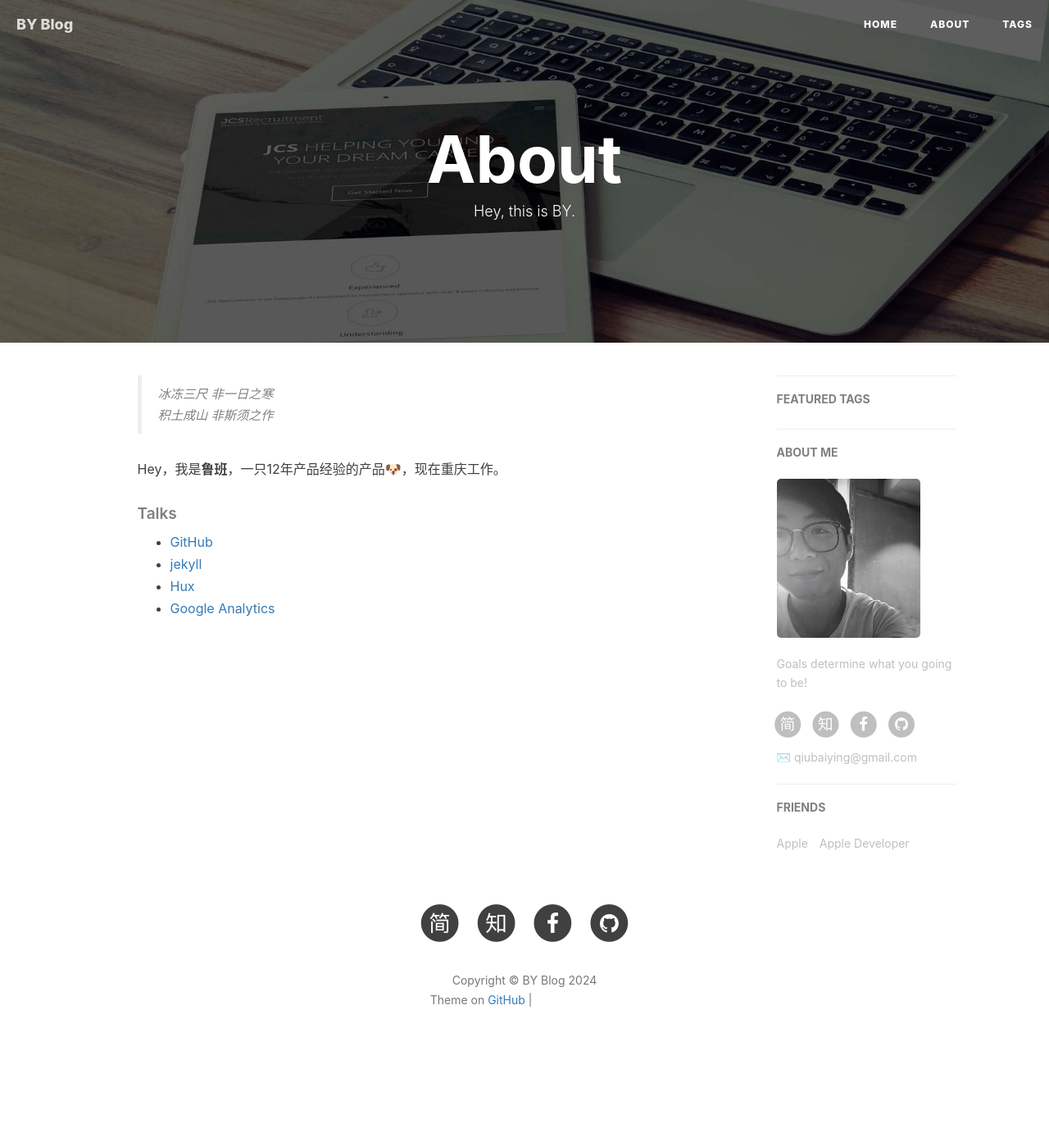
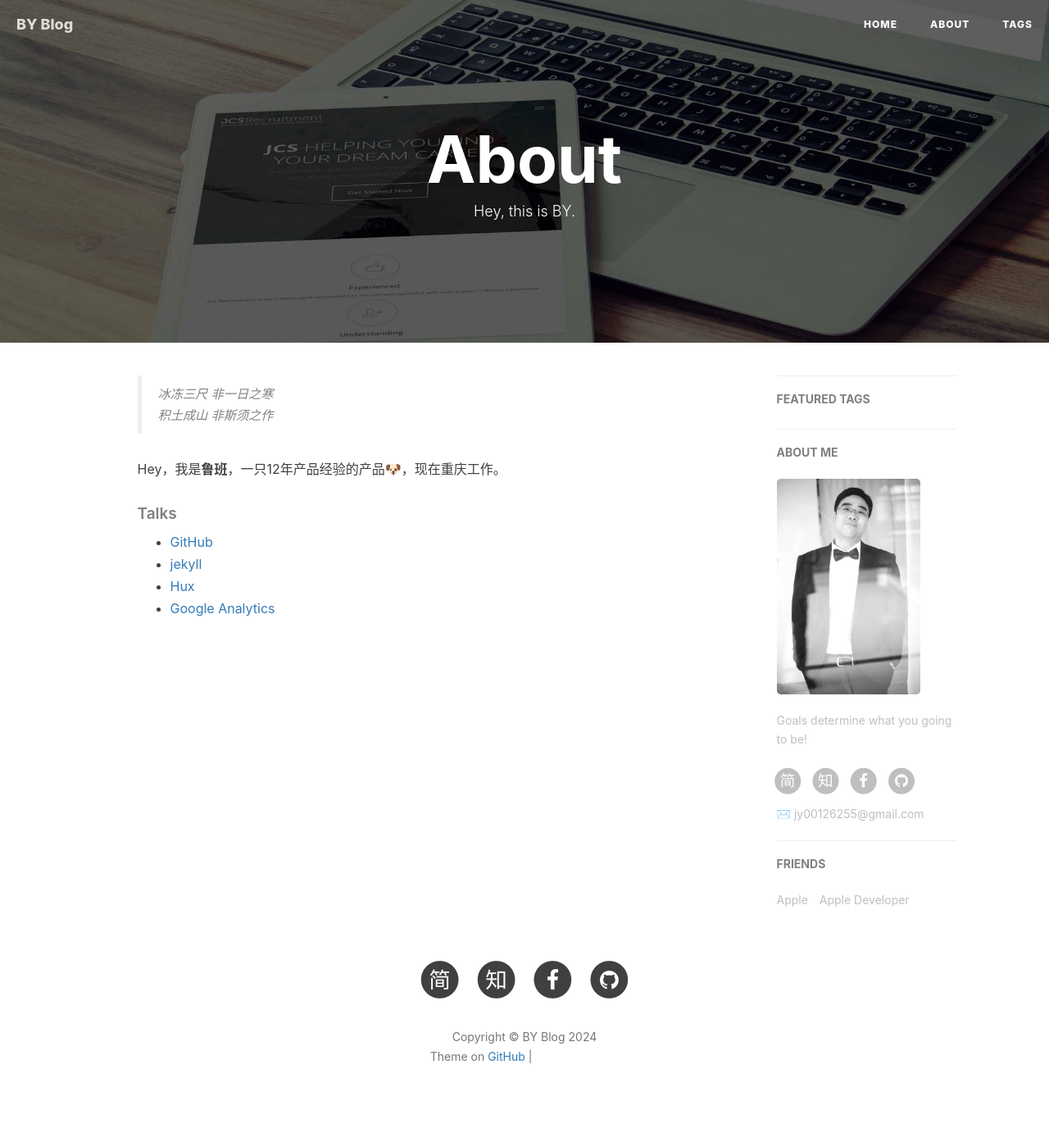
Before and after one commit to flashpz/flashpz.github.io, a Jekyll site: the page built from about.html, in a window 1280 px wide. Shown: the whole page at 82% size. Built offline with Jekyll 4.4.1, drawn with Linux system fonts in a browser that asks for light colours; nearby versions of some CDN libraries; comment, search, counter and statistics services are not loaded; before the commit the page ends 1324 px from its top, so only the background shows below that; grey boxes are pictures that could not be loaded.

Commit message:
update some files

```diff
--- a/_config.yml
+++ b/_config.yml
@@ -1,10 +1,10 @@
 # Site settings
 title: BY Blog
-SEOTitle: 柏荧的博客 | BY Blog
+SEOTitle: 鲁班的博客 | BY Blog
 header-img: img/post-bg-desk.jpg
-email: qiubaiying@gmail.com
+email: jy00126255@gmail.com
 description: "Every failure is leading towards success."
-keyword: "BY, BY Blog, 鲁班的博客, luban, 鲁班, 产品经理, 商业模式, 物联网, 车联网"
+keyword: "Lu Ban`s Blog, 鲁班的博客, luban, 鲁班, 产品经理, 商业模式, 物联网, 车联网"
 url: "http://flashpz.github.io"          # your host, for absolute URL
 baseurl: ""      # for example, '/blog' if your blog hosted on 'host/blog'
 github_repo: "https://github.com/flashpz/flashpz.github.io.git" # you code repository
--- a/about.html
+++ b/about.html
@@ -34,14 +34,13 @@ header-img: "img/post-bg-rwd.jpg"
 
 <!-- English Version -->
 <!-- <div class="en post-container">
-    <blockquote><p>Yet another iOS Developer. <br>
+    <blockquote><p>Yet another PM. <br>
     Yet another Life-long Student.</p></blockquote>
 
-    <p>Hi, I am <strong>Baiying Qiu</strong>，you can call me <strong>BY</strong>. I am an iOS software engineer and currently working in Xiamen</p>
+    <p>Hi, I am <strong>Lu Ban</strong>. I am a product manager, and I work in Chongqing</p>
 
     <p>This is my personal blog, through making Github Pages and Jekyll.My GitHub  👉 <a href="http://github.com/qiubaiying">Github·BY</a>.</p>
 
-    <p>I am a sports enthusiast, I like fitness, running and boxing.</p>
 
     <h5>Talks</h5>
 
```
Also changed, not shown: img/about-BY-gentle.jpg, img/avatar-by.jpg (deleted), img/readme-home.png (deleted), img/readme-side.png (deleted).
